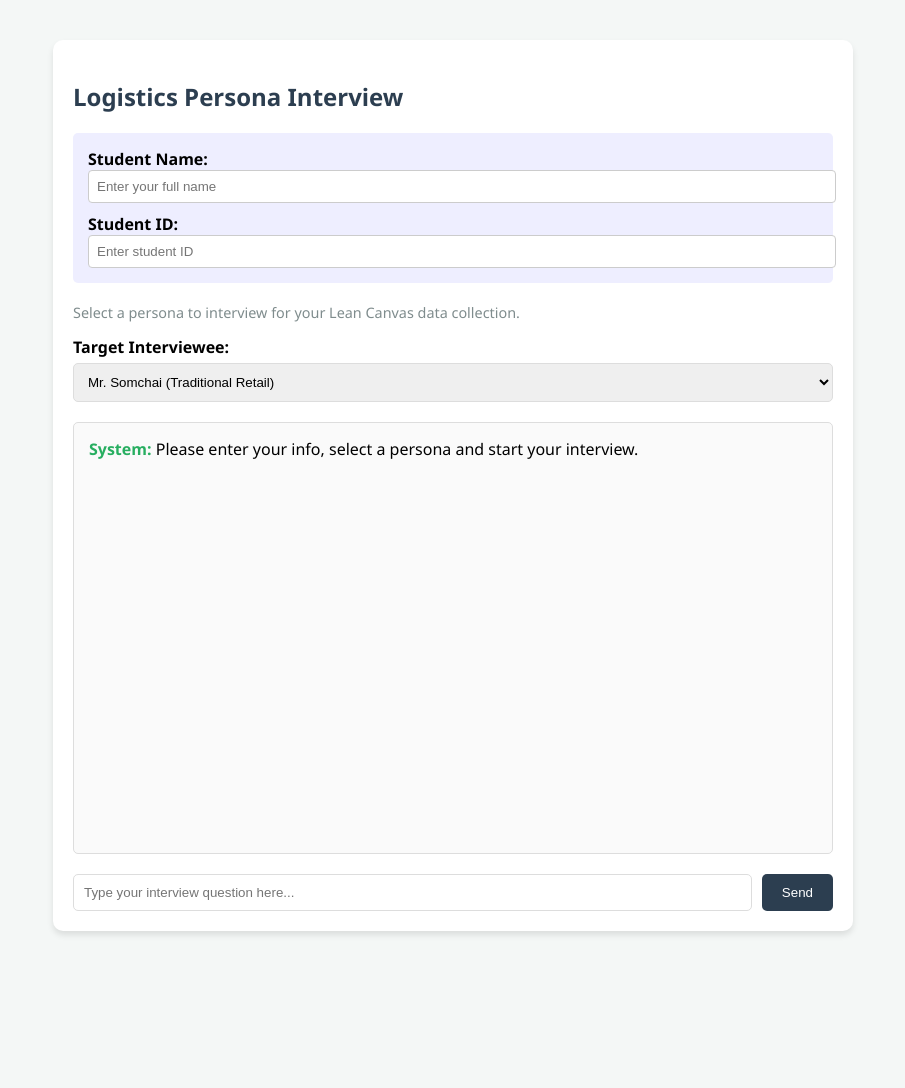
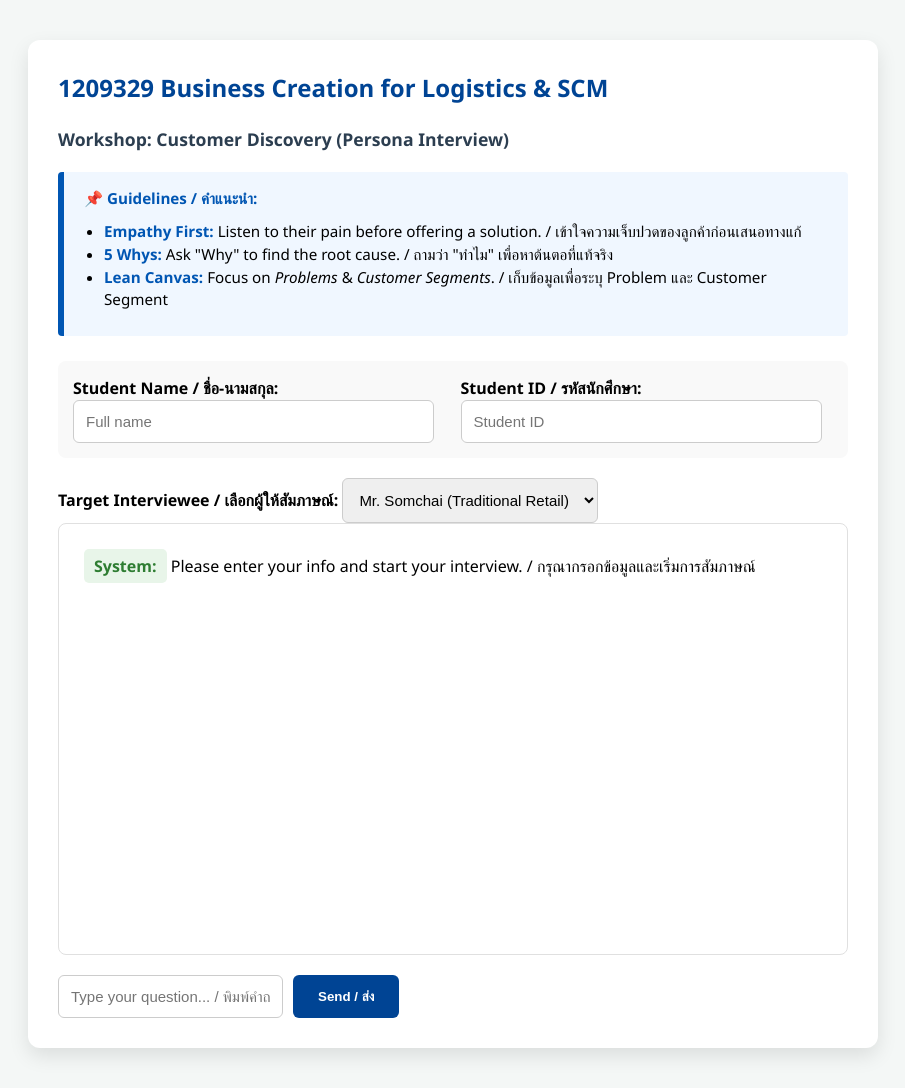
Before and after one commit to 22786/logistics-interview-platform, a website: page public/index.html in a window 1280 px wide. Shown: the whole page, without its empty margins (187-1092 px from the left). Before the commit the page ends 971 px from the top, so only its background shows below. Drawn offline with Linux system fonts and the light colour scheme.

Commit message:
UI Update: Bilingual instructions for Business Creation class

```diff
--- a/public/index.html
+++ b/public/index.html
@@ -3,72 +3,106 @@
 <head>
     <meta charset="UTF-8">
     <meta name="viewport" content="width=device-width, initial-scale=1.0">
-    <title>Logistics Interview Platform</title>
+    <title>1209329 Logistics Customer Discovery</title>
     <style>
         body {
-            font-family: 'Segoe UI', Tahoma, Geneva, Verdana, sans-serif;
+            font-family: 'Segoe UI', 'Tahoma', 'Geneva', 'Verdana', sans-serif;
             padding: 40px;
             background-color: #f4f7f6;
-            max-width: 800px;
+            max-width: 850px;
             margin: auto;
+            line-height: 1.5;
         }
         .container {
             background-color: white;
-            padding: 20px;
-            border-radius: 10px;
-            box-shadow: 0 4px 6px rgba(0,0,0,0.1);
+            padding: 30px;
+            border-radius: 12px;
+            box-shadow: 0 8px 20px rgba(0,0,0,0.1);
         }
-        h2 { color: #2c3e50; }
-        p.description { color: #7f8c8d; font-size: 0.9em; }
+        h2 { color: #004494; margin-top: 0; }
+        h3 { color: #2c3e50; font-size: 1.1em; margin-bottom: 20px; }
+
+        /* Instruction Box Styling */
+        .instruction-box {
+            background-color: #f0f7ff;
+            border-left: 6px solid #0056b3;
+            padding: 15px 20px;
+            margin-bottom: 25px;
+            border-radius: 4px;
+            font-size: 0.95em;
+        }
+        .instruction-box b { color: #0056b3; }
 
         #chat-box {
-            border: 1px solid #ddd;
+            border: 1px solid #e0e0e0;
             height: 400px;
-            overflow-y: scroll;
+            overflow-y: auto;
             padding: 15px;
             margin-bottom: 20px;
-            background-color: #fafafa;
-            border-radius: 5px;
+            background-color: #ffffff;
+            border-radius: 8px;
         }
-        .message { margin-bottom: 15px; }
-        .student-msg { color: #2980b9; font-weight: bold; }
-        .persona-msg { color: #27ae60; font-weight: bold; }
+        .message { margin-bottom: 15px; padding: 10px; border-radius: 5px; }
+        .student-msg { color: #0056b3; font-weight: bold; background: #eef4ff; display: inline-block; padding: 5px 10px; border-radius: 5px; }
+        .persona-msg { color: #2e7d32; font-weight: bold; background: #e8f5e9; display: inline-block; padding: 5px 10px; border-radius: 5px; }
 
         .input-area { display: flex; gap: 10px; }
-        input[type="text"] {
-            flex-grow: 1;
-            padding: 10px;
-            border: 1px solid #ddd;
-            border-radius: 5px;
+        input[type="text"], select {
+            padding: 12px;
+            border: 1px solid #ccc;
+            border-radius: 6px;
+            font-size: 15px;
         }
         button {
-            padding: 10px 20px;
-            background-color: #2c3e50;
+            padding: 10px 25px;
+            background-color: #004494;
             color: white;
             border: none;
-            border-radius: 5px;
+            border-radius: 6px;
             cursor: pointer;
+            font-weight: bold;
         }
-        button:hover { background-color: #34495e; }
-        select { padding: 10px; border-radius: 5px; border: 1px solid #ddd; width: 100%; margin-bottom: 20px;}
+        button:hover { background-color: #003366; }
+
+        .student-info-grid {
+            display: grid;
+            grid-template-columns: 1fr 1fr;
+            gap: 15px;
+            background: #f9f9f9;
+            padding: 15px;
+            border-radius: 8px;
+            margin-bottom: 20px;
+        }
     </style>
 </head>
 <body>
 
 <div class="container">
-    <h2>Logistics Persona Interview</h2>
+    <h2>1209329 Business Creation for Logistics & SCM</h2>
+    <h3>Workshop: Customer Discovery (Persona Interview)</h3>
 
-    <div style="background: #eef; padding: 15px; border-radius: 5px; margin-bottom: 20px;">
-        <label><b>Student Name:</b></label>
-        <input type="text" id="studentName" placeholder="Enter your full name" style="width: 100%; margin-bottom: 10px; padding: 8px; border: 1px solid #ccc; border-radius: 4px;">
-        <label><b>Student ID:</b></label>
-        <input type="text" id="studentId" placeholder="Enter student ID" style="width: 100%; padding: 8px; border: 1px solid #ccc; border-radius: 4px;">
+    <div class="instruction-box">
+        <b>📌 Guidelines / คำแนะนำ:</b>
+        <ul style="margin: 10px 0; padding-left: 20px;">
+            <li><b>Empathy First:</b> Listen to their pain before offering a solution. / เข้าใจความเจ็บปวดของลูกค้าก่อนเสนอทางแก้</li>
+            <li><b>5 Whys:</b> Ask "Why" to find the root cause. / ถามว่า "ทำไม" เพื่อหาต้นตอที่แท้จริง</li>
+            <li><b>Lean Canvas:</b> Focus on <i>Problems</i> & <i>Customer Segments</i>. / เก็บข้อมูลเพื่อระบุ Problem และ Customer Segment</li>
+        </ul>
     </div>
 
-    <p class="description">Select a persona to interview for your Lean Canvas data collection.</p>
+    <div class="student-info-grid">
+        <div>
+            <label><b>Student Name / ชื่อ-นามสกุล:</b></label>
+            <input type="text" id="studentName" placeholder="Full name" style="width: 90%;">
+        </div>
+        <div>
+            <label><b>Student ID / รหัสนักศึกษา:</b></label>
+            <input type="text" id="studentId" placeholder="Student ID" style="width: 90%;">
+        </div>
+    </div>
 
-    <label for="role"><b>Target Interviewee:</b></label><br>
-        <select id="role" style="width: 100%; padding: 10px; margin-top: 5px; border-radius: 5px;">
+    <label for="role"><b>Target Interviewee / เลือกผู้ให้สัมภาษณ์:</b></label>
+    <select id="role">
         <option value="somchai_retailer">Mr. Somchai (Traditional Retail)</option>
         <option value="vina_shipper">Ms. Vina (Warehouse)</option>
         <option value="lisa_startup">Lisa (Tech Founder)</option>
@@ -79,12 +113,14 @@
     </select>
 
     <div id="chat-box">
-        <div class="message"><span class="persona-msg">System:</span> Please enter your info, select a persona and start your interview.</div>
+        <div class="message"><span class="persona-msg">System:</span>
+            Please enter your info and start your interview. / กรุณากรอกข้อมูลและเริ่มการสัมภาษณ์
+        </div>
     </div>
 
     <div class="input-area">
-        <input type="text" id="userInput" placeholder="Type your interview question here...">
-        <button onclick="sendMessage()">Send</button>
+        <input type="text" id="userInput" placeholder="Type your question... / พิมพ์คำถามที่นี่...">
+        <button onclick="sendMessage()">Send / ส่ง</button>
     </div>
 </div>
 
@@ -94,10 +130,10 @@
         const id = document.getElementById('studentId').value;
         const input = document.getElementById('userInput');
         const role = document.getElementById('role').value;
-        const chatBox = document.getElementById('chat-box'); // ประกาศตัวแปร chatBox
+        const chatBox = document.getElementById('chat-box');
 
         if (!name || !id) {
-            alert("Please enter your Name and Student ID first!");
+            alert("Please enter your Name and Student ID first! / กรุณากรอกชื่อและรหัสนักศึกษาก่อนเริ่ม");
             return;
         }
         if (!input.value.trim()) return;
@@ -106,7 +142,7 @@
         chatBox.innerHTML += `<div class="message"><span class="student-msg">Student:</span> ${input.value}</div>`;
 
         const currentMessage = input.value;
-        input.value = 'Thinking...';
+        input.value = 'Thinking... / กำลังประมวลผล...';
         input.disabled = true;
 
         try {
@@ -114,11 +150,11 @@
                 method: 'POST',
                 headers: {'Content-Type': 'application/json'},
                 body: JSON.stringify({
-                    message: currentMessage, // ใช้ค่าที่เก็บไว้
+                    message: currentMessage,
                     role: role,
                     studentName: name,
                     studentId: id
-                }) // ปิดปีกกาให้ถูกต้อง
+                })
             });
 
             const data = await response.json();
@@ -126,14 +162,13 @@
             // Display Persona Message
             chatBox.innerHTML += `<div class="message"><span class="persona-msg">Persona:</span> ${data.text}</div>`;
         } catch (error) {
-            chatBox.innerHTML += `<div class="message" style="color:red;">Error: Could not connect to the persona.</div>`;
+            chatBox.innerHTML += `<div class="message" style="color:red;">Error: Could not connect to the persona. / ไม่สามารถเชื่อมต่อกับบอทได้</div>`;
         }
 
         input.value = '';
         input.disabled = false;
         input.focus();
 
-        // Scroll to bottom
         chatBox.scrollTop = chatBox.scrollHeight;
     }
 
```
Lines whose indentation alone changed are shown as unchanged.
